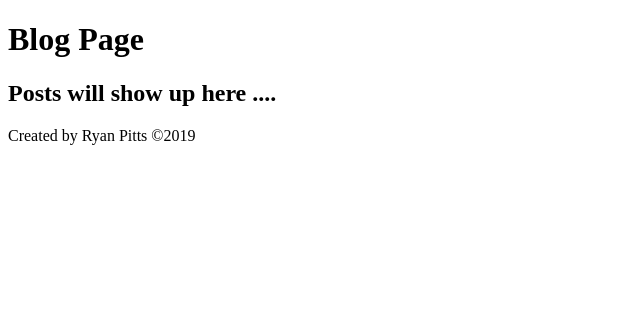
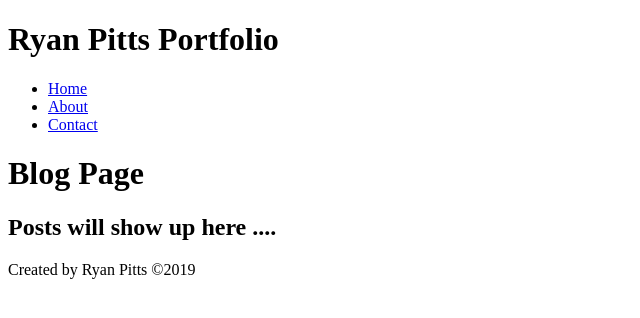
Before and after one commit to RyanPPitts/Gatsby-Tutorial, a Gatsby site: page /blog in a window 1280 px wide. Shown: the whole page, without its empty margins (0-640 px from the left). Built offline with nearby package versions, Linux system fonts and the light colour scheme; Gatsby itself is replaced by a stand-in of ours.

Commit message:
Creating layout component
Creating layout component that combines header and footer components

```diff
--- /dev/null
+++ b/src/components/header.js
@@ -0,0 +1,22 @@
+import React from 'react';
+import { Link } from 'gatsby';
+
+const Header = () => {
+    return (
+        <header>
+            <h1>Ryan Pitts Portfolio</h1>
+            <nav>
+                <ul>
+                    <li><Link to='/'>Home</Link></li>
+                    <li><Link to='/about'>About</Link></li>
+                    <li><Link to='/contact'>Contact</Link></li>
+
+                </ul>
+            </nav>
+
+
+        </header>
+    )
+}
+
+export default Header;
--- /dev/null
+++ b/src/components/layout.js
@@ -0,0 +1,16 @@
+import React from 'react';
+import Header from '../components/header';
+import Footer from '../components/footer';
+
+const Layout = (props) => {
+    return (
+
+        <div>
+            <Header/>
+            {props.children}
+            <Footer/>
+        </div>
+    )
+}
+
+export default Layout;
--- a/src/pages/blog.js
+++ b/src/pages/blog.js
@@ -1,14 +1,13 @@
 import React from 'react';
-import Footer from '../components/footer';
+import Layout from '../components/layout';
 
 
 const BlogPage = () => {
     return (
-        <div>
+        <Layout>
             <h1>Blog Page</h1>
             <h2>Posts will show up here ....</h2>
-            <Footer/>
-        </div>
+        </Layout>
     )
 }
 
```
Also changed, not shown: src/pages/index.js (+3 -4 lines).
